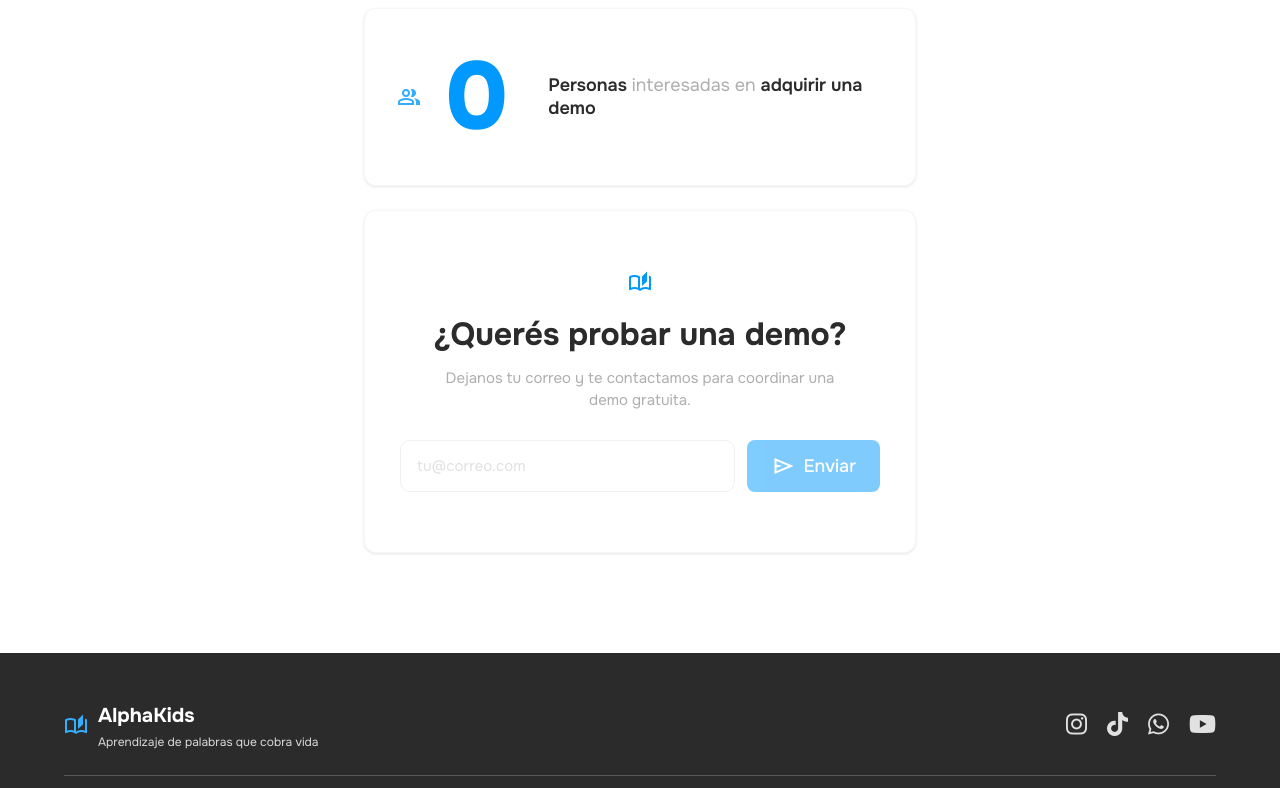
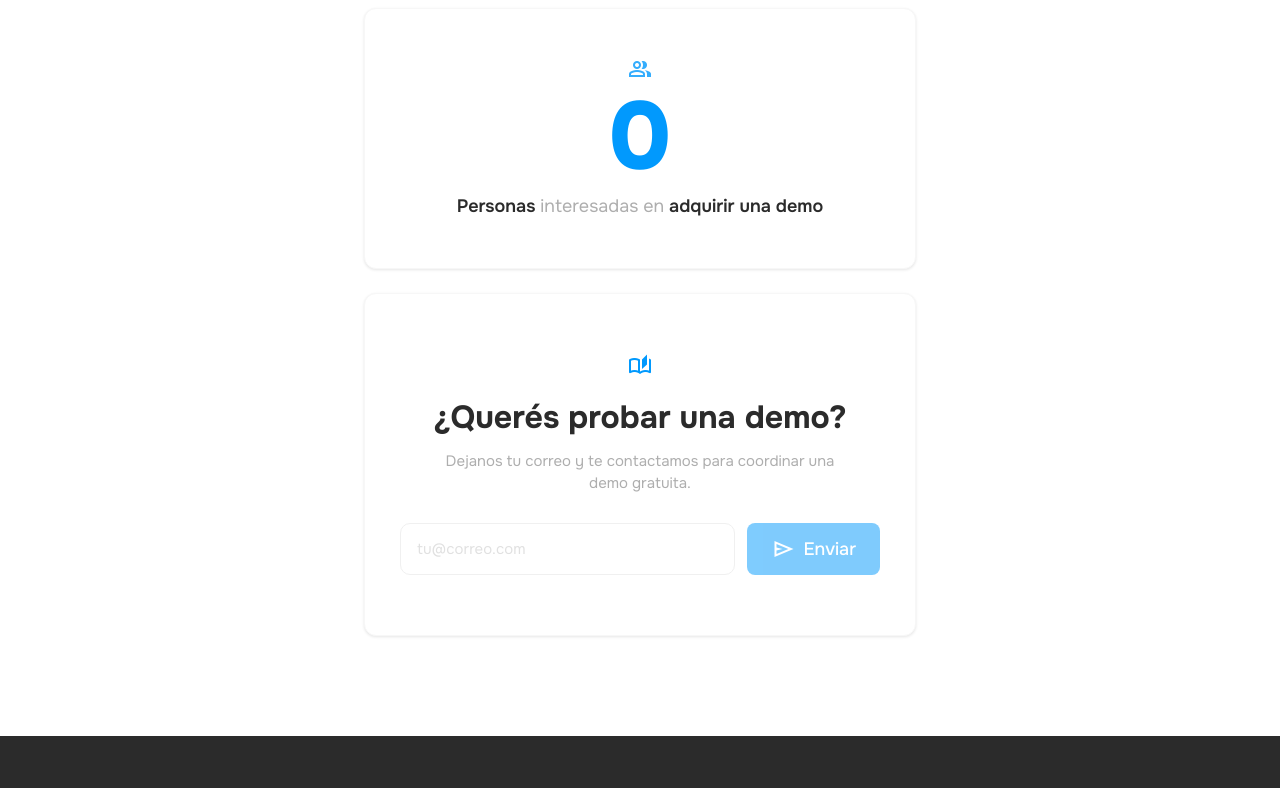
Before and after one commit to qubit-ai-it/alphakids-web-platform, a Next.js app: page / in a window 1280 px wide. Shown: the part 6982-7770 px from the top of the page. Built offline with nearby package versions, Linux system fonts and the light colour scheme; no server answers.

Commit message:
fix: counter card layout - icon centered at top, number below

```diff
--- a/features/landing/components/LeadForm.tsx
+++ b/features/landing/components/LeadForm.tsx
@@ -57,16 +57,14 @@ export default function LeadForm() {
       <div className="mx-auto max-w-[600px] px-[24px] space-y-[24px]">
         {/* ─── Counter Card ─── */}
         {count !== null && (
-          <div className="card py-[32px] md:py-[40px] px-[32px] flex items-center gap-[24px] md:gap-[40px]">
-            <div className="flex items-center gap-[16px] md:gap-[24px] flex-shrink-0">
-              <span className="material-symbols-outlined text-[40px] md:text-[52px] text-primary-400">
-                group
-              </span>
-              <span className="text-[64px] md:text-[96px] font-extrabold text-primary-500 leading-none">
-                {count}
-              </span>
+          <div className="card text-center py-[40px] md:py-[48px]">
+            <span className="material-symbols-outlined text-[48px] md:text-[56px] text-primary-400 mb-[8px]">
+              group
+            </span>
+            <div className="text-[72px] md:text-[96px] font-extrabold text-primary-500 leading-none mb-[8px]">
+              {count}
             </div>
-            <p className="text-[15px] md:text-[18px] text-secondary-600 leading-tight">
+            <p className="text-[16px] md:text-[18px] text-secondary-600">
               <span className="font-semibold text-secondary-900">
                 {count === 1 ? 'Persona' : 'Personas'}
               </span>{' '}
```
